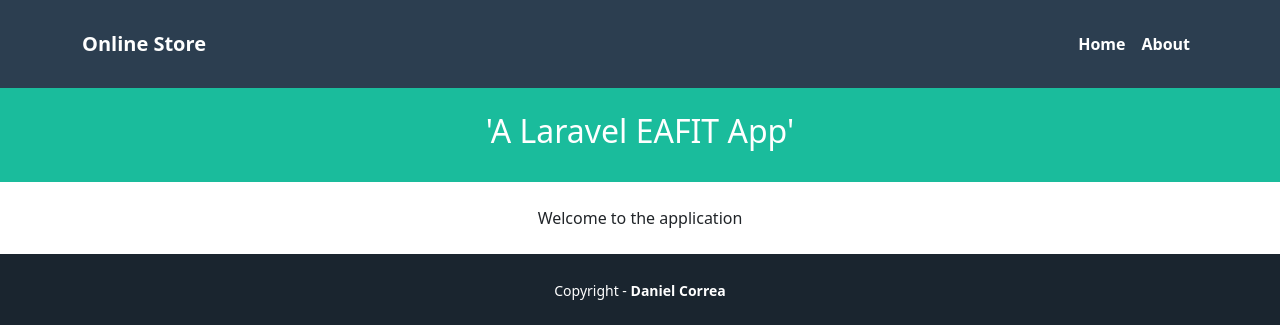
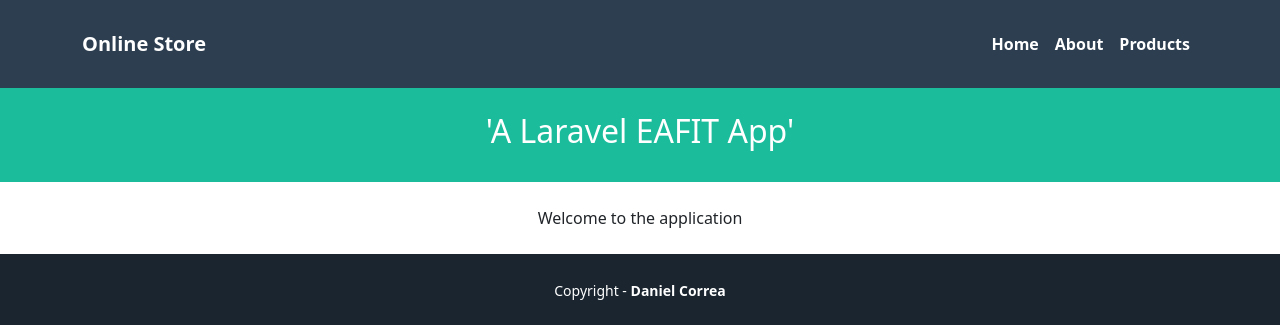
Before and after one commit to vlz0/DjangoTutorials, a Django app: page / in a window 1280 px wide. Shown: the top 325 px of the page. Run offline with Django 4.2, Linux system fonts and the light colour scheme.

Commit message:
Activity 2
Add the ('/products') route as a new menu option.

```diff
--- a/Tutorial1/pages/templates/pages/base.html
+++ b/Tutorial1/pages/templates/pages/base.html
@@ -20,6 +20,7 @@
                     <div class="navbar-nav ms-auto">
                         <a class="nav-link active" href="{% url 'home' %}">Home</a>
                         <a class="nav-link active" href="{% url 'about' %}">About</a>
+                        <a class="nav-link active" href="{% url 'index' %}">Products</a>
                     </div>
                 </div>
             </div>
```
